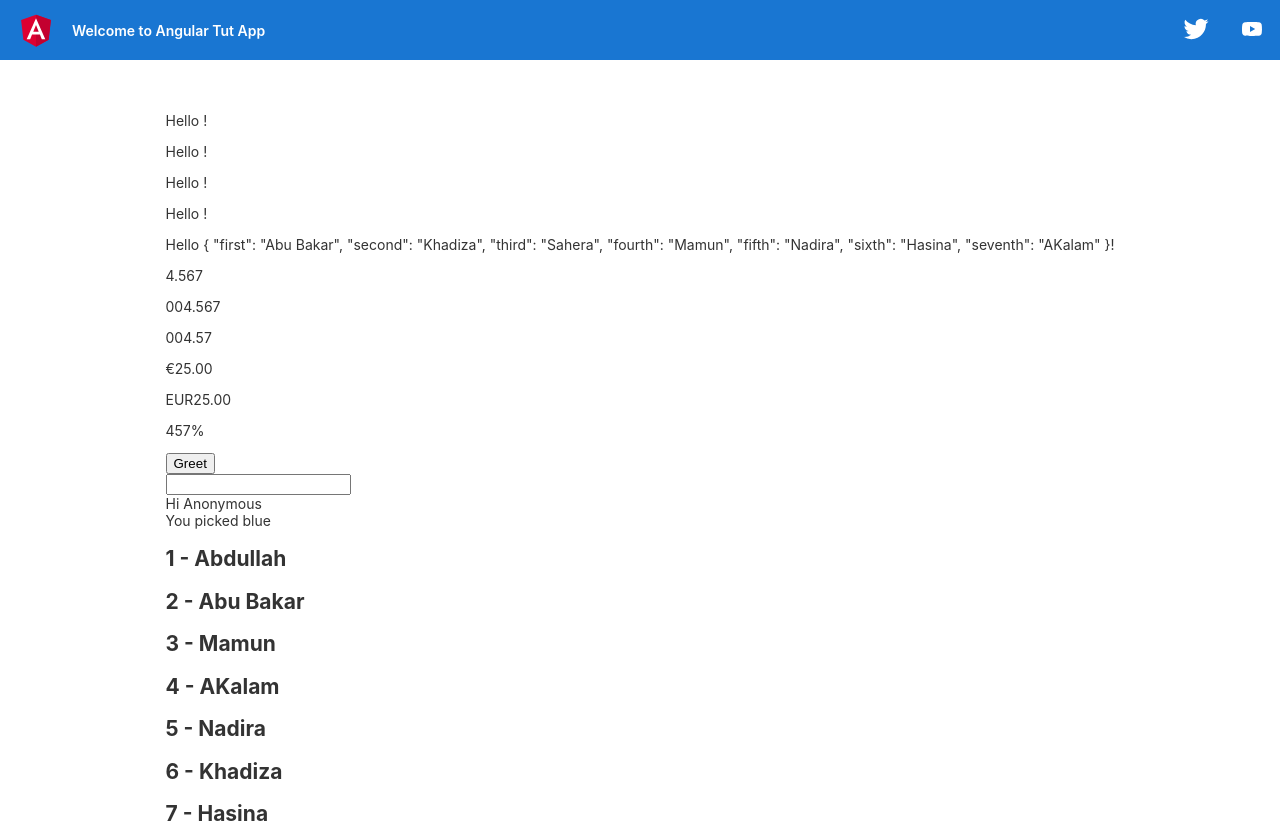
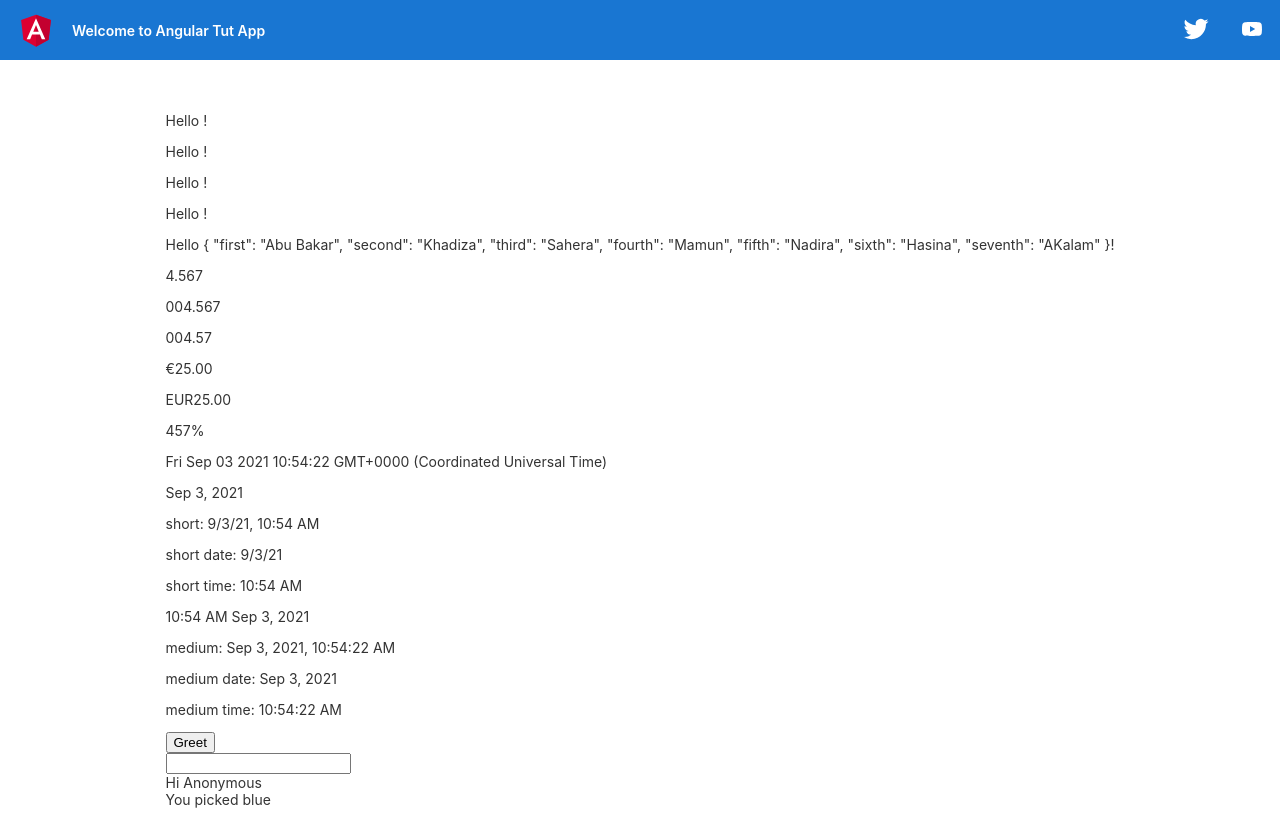
Before and after one commit to anewman15/angular-tut-app, an Angular app: page / in a window 1280 px wide. Shown: the top 823 px of the page. Built offline with nearby package versions, Linux system fonts and the light colour scheme.

Commit message:
Use date pipes

```diff
--- a/src/app/hello/hello.component.html
+++ b/src/app/hello/hello.component.html
@@ -9,6 +9,15 @@
 <p>{{25 | currency: 'EUR'}}</p>
 <p>{{25 | currency: 'EUR': 'code'}}</p>
 <p>{{number | percent}}</p>
+<p>{{date}}</p>
+<p>{{date | date}}</p>
+<p>short: {{date | date:'short'}}</p>
+<p>short date: {{date | date:'shortDate'}}</p>
+<p>short time: {{date | date:'shortTime'}}</p>
+<p>{{date | date:'shortTime'}} {{date | date}}</p>
+<p>medium: {{date | date:'medium'}}</p>
+<p>medium date: {{date | date:'mediumDate'}}</p>
+<p>medium time: {{date | date:'mediumTime'}}</p>
 <div>
   <button (click)="onClick($event)">Greet</button>
 </div>
--- a/src/app/hello/hello.component.ts
+++ b/src/app/hello/hello.component.ts
@@ -50,6 +50,7 @@ export class HelloComponent implements OnInit {
   }
 
   public number = 4.567;
+  public date = new Date();
   constructor() { }
 
   ngOnInit(): void {
```
